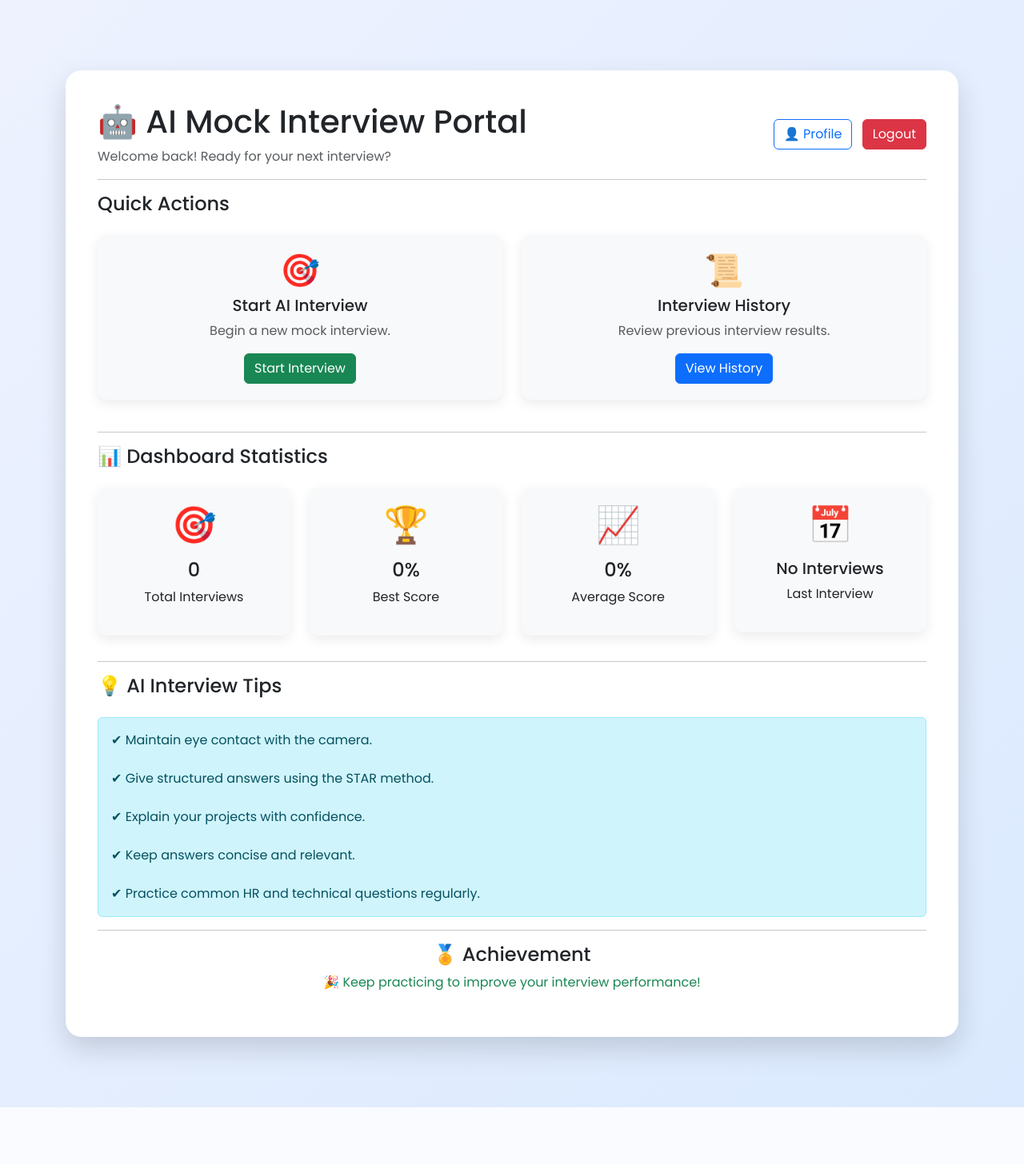
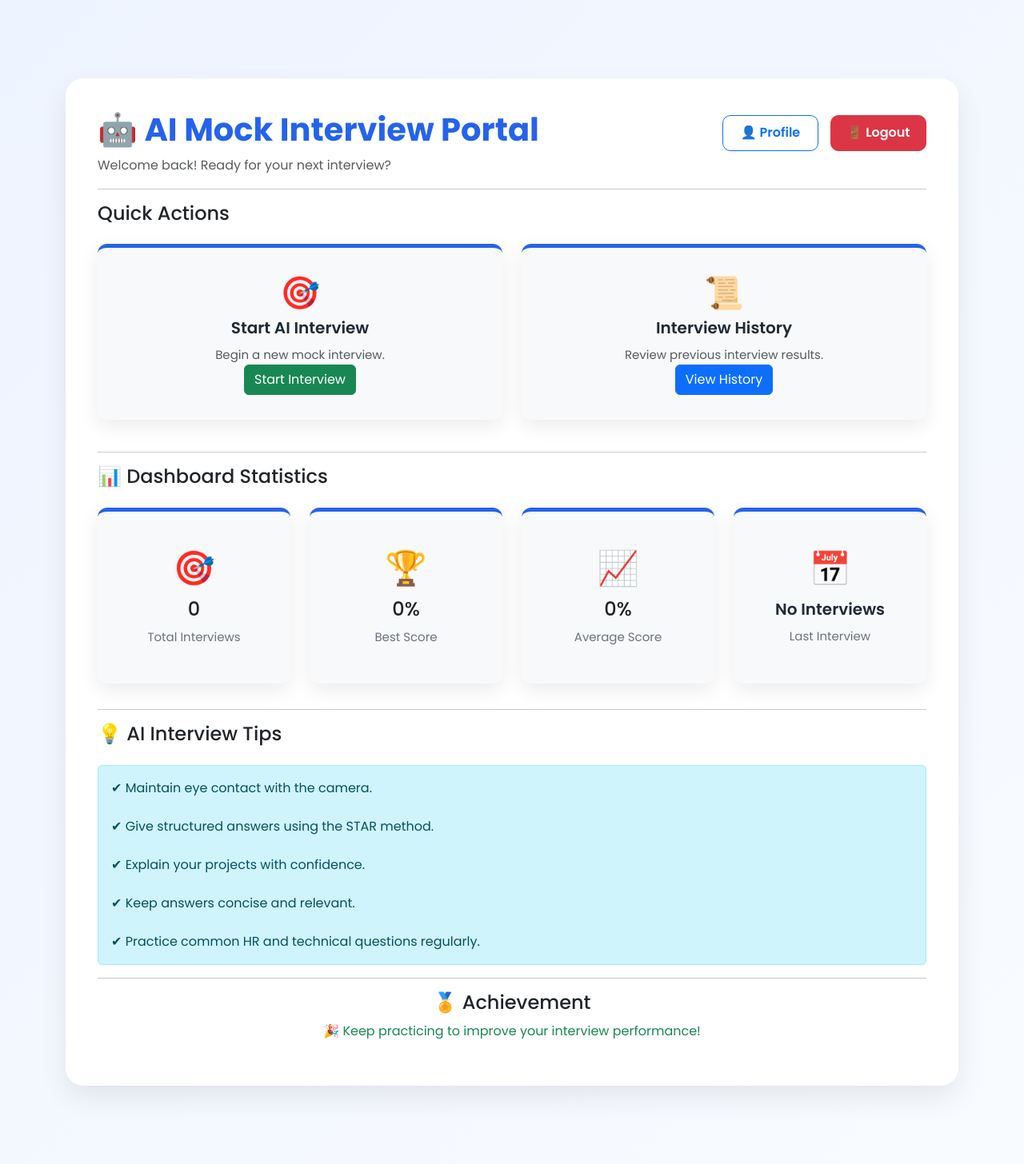
Before and after one commit to Vennela-ai/AI-Interview-Portal, a Flask app: page /dashboard in a window 1280 px wide. Shown: the whole page at 80% size. Before the commit the page ends 1385 px from the top, so only its background shows below. Run offline with Flask 3, Linux system fonts and the light colour scheme; the visitor is signed in with stand-in values (Sample User, id 1).

Commit message:
Improve dashboard UI with responsive cards and styling

```diff
--- a/app.py
+++ b/app.py
@@ -1,5 +1,6 @@
 import re
-
+import random
+from flask import session
 from pdf_generator import generate_pdf
 from flask import send_file
 from flask import Flask, render_template, request, redirect, url_for, flash, session
@@ -205,7 +206,10 @@ def change_password():
         flash('Password changed successfully!', 'success')
         return redirect(url_for('profile'))
 
-    return render_template('change_password.html')
+    return render_template(
+        "change_password.html",
+        require_current_password=True
+)
 @app.route("/history")
 def history():
 
@@ -303,5 +307,79 @@ def download_report(result_id):
         download_name=f"Interview_Report_{result.id}.pdf",
         mimetype="application/pdf"
     )
+import random
+from flask import session
+
+@app.route("/forgot_password", methods=["GET", "POST"])
+def forgot_password():
+
+    if request.method == "POST":
+
+        email = request.form["email"]
+
+        user = User.query.filter_by(email=email).first()
+
+        if not user:
+            flash("Email not found!", "danger")
+            return redirect(url_for("forgot_password"))
+        otp = str(random.randint(100000, 999999))
+        session["otp"] = otp
+        session["reset_email"] = email
+        print("=" * 40)
+        print("OTP:", otp)
+        print("=" * 40)
+
+        flash("OTP generated successfully. Check the terminal.", "success")
+
+        return redirect(url_for("verify_otp"))
+
+    return render_template("forgot_password.html")
+@app.route("/verify_otp", methods=["GET", "POST"])
+def verify_otp():
+
+    if request.method == "POST":
+
+        otp = request.form["otp"]
+
+        if otp == session.get("otp"):
+
+            return redirect(url_for("reset_password"))
+
+        flash("Invalid OTP", "danger")
+
+    return render_template("verify_otp.html")
+@app.route("/reset_password", methods=["GET", "POST"])
+def reset_password():
+
+    if request.method == "POST":
+
+        new_password = request.form["new_password"]
+        confirm_password = request.form["confirm_password"]
+
+        if new_password != confirm_password:
+            flash("Passwords do not match", "danger")
+            return redirect(url_for("reset_password"))
+
+        user = User.query.filter_by(email=session["reset_email"]).first()
+
+        if not user:
+            flash("User not found", "danger")
+            return redirect(url_for("forgot_password"))
+
+        user.password = generate_password_hash(new_password)
+
+        db.session.commit()
+
+        session.pop("otp", None)
+        session.pop("reset_email", None)
+
+        flash("Password reset successfully!", "success")
+
+        return redirect(url_for("login"))
+
+    return render_template(
+        "change_password.html",
+        require_current_password=False
+    )
 if __name__ == "__main__":
     app.run(debug=True)
--- a/static/css/style.css
+++ b/static/css/style.css
@@ -166,41 +166,147 @@ body{
 .register-page .auth-link a{
     color:#9333ea;
 }
+/* ================= DASHBOARD ================= */
+
 .dashboard-page{
-    background:linear-gradient(135deg,#eef2ff,#dbeafe);
+    background:linear-gradient(135deg,#EEF4FF,#F8FBFF);
     min-height:100vh;
-    padding:40px 0;
+    padding:50px 0;
 }
+
 .dashboard-card{
-    background:white;
-    border-radius:20px;
+    background:#fff;
+    border-radius:22px;
     padding:40px;
-    box-shadow:0 15px 35px rgba(0,0,0,.15);
+    box-shadow:0 15px 35px rgba(0,0,0,.08);
+    transition:.3s;
 }
+
+.dashboard-card:hover{
+    transform:translateY(-3px);
+}
+
+.dashboard-card h1,
+.dashboard-card h2{
+    color:#2563EB;
+    font-weight:700;
+}
+
+.dashboard-card p{
+    color:#64748B;
+    font-size:16px;
+    line-height:1.6;
+}
+
+/* ================= STATISTICS ================= */
+
+.stats-grid{
+    display:grid;
+    grid-template-columns:repeat(auto-fit,minmax(240px,1fr));
+    gap:25px;
+    margin:35px 0;
+}
+
 .stat-card{
-    background:#f8fafc;
-    border-radius:15px;
+    background:#fff;
+    border-radius:18px;
     padding:30px;
+    min-height:220px;          /* Same height for all cards */
+    display:flex;
+    flex-direction:column;
+    justify-content:center;    /* Center content vertically */
+    align-items:center;
+    text-align:center;
+    border-top:5px solid #2563EB;
+    box-shadow:0 8px 25px rgba(0,0,0,.08);
     transition:.3s;
-    box-shadow:0 5px 15px rgba(0,0,0,.08);
+}
+
+.stat-card:hover{
+    transform:translateY(-8px);
+    box-shadow:0 15px 30px rgba(37,99,235,.15);
+}
+.stat-card h2{
+    font-size:42px;
+    font-weight:700;
+    color:#2563EB;
+    margin-bottom:12px;
+}
+
+.stat-card h5{
+    font-size:20px;
+    font-weight:600;
+    margin-bottom:10px;
+    color:#1F2937;
+}
+
+.stat-card p{
+    font-size:15px;
+    color:#6B7280;
+    margin:0;
+}
+
+/* ================= BUTTONS ================= */
+
+.btn,
+.auth-btn,
+.submit-btn{
+
+    padding:12px 26px;
+
+    border-radius:10px;
+
+    font-size:16px;
+
+    font-weight:600;
+
+    transition:.3s;
 
 }
-.stat-card:hover{
-    transform:translateY(-8px);
-    box-shadow:0 15px 25px rgba(0,0,0,.15);
+
+.btn:hover,
+.auth-btn:hover,
+.submit-btn:hover{
+
+    transform:translateY(-3px);
+
 }
-.stat-card h2{
-    font-size:45px;
-    margin-bottom:15px;
+
+/* ================= TABLE ================= */
+
+.table{
+    margin-top:25px;
+    font-size:15px;
 }
+
+.table th{
+    background:#2563EB;
+    color:white;
+    font-size:16px;
+    padding:15px;
+}
+
+.table td{
+    padding:15px;
+    vertical-align:middle;
+}
+
+/* ================= BADGES ================= */
+
+.badge{
+    font-size:13px;
+    padding:8px 14px;
+    border-radius:25px;
+}
+
 /* ================= HOME PAGE ================= */
+
 .home-page{
     min-height:100vh;
     display:flex;
     justify-content:center;
     align-items:center;
     background:linear-gradient(135deg,#4F46E5,#06B6D4);
-    overflow:hidden;
 }
 
 .hero{
@@ -613,3 +785,18 @@ a{
     background:#7c3aed;
 
 }
+.dashboard-actions{
+    display:flex;
+    justify-content:flex-end;
+    gap:15px;
+    margin-bottom:25px;
+}
+.dashboard-actions .btn{
+    min-width:120px;
+    height:45px;
+    display:flex;
+    align-items:center;
+    justify-content:center;
+    border-radius:10px;
+    font-weight:600;
+}
--- a/templates/dashboard.html
+++ b/templates/dashboard.html
@@ -35,16 +35,16 @@
                 </p>
             </div>
 
-            <div>
+           <div class="dashboard-actions">
 
     <a href="{{ url_for('profile') }}"
-                   class="btn btn-outline-primary me-2">
+       class="btn btn-outline-primary">
         👤 Profile
     </a>
 
     <a href="{{ url_for('logout') }}"
        class="btn btn-danger">
-                     Logout
+        🚪 Logout
     </a>
 
 </div>
--- a/templates/login.html
+++ b/templates/login.html
@@ -69,6 +69,11 @@
         </a>
 
     </div>
+    <div class="text-center mt-3">
+    <a href="{{ url_for('forgot_password') }}">
+        Forgot Password?
+    </a>
+</div>
 
 </div>
 
```
Also changed, not shown: other parts of static/css/style.css (+85 -19 lines), templates/change_password.html (+26 -4 lines), templates/forgot_password.html (added, +31 -0 lines), templates/history.html (+15 -36 lines), templates/verify_otp.html (added, +64 -0 lines). Lines whose indentation alone changed are shown as unchanged.
